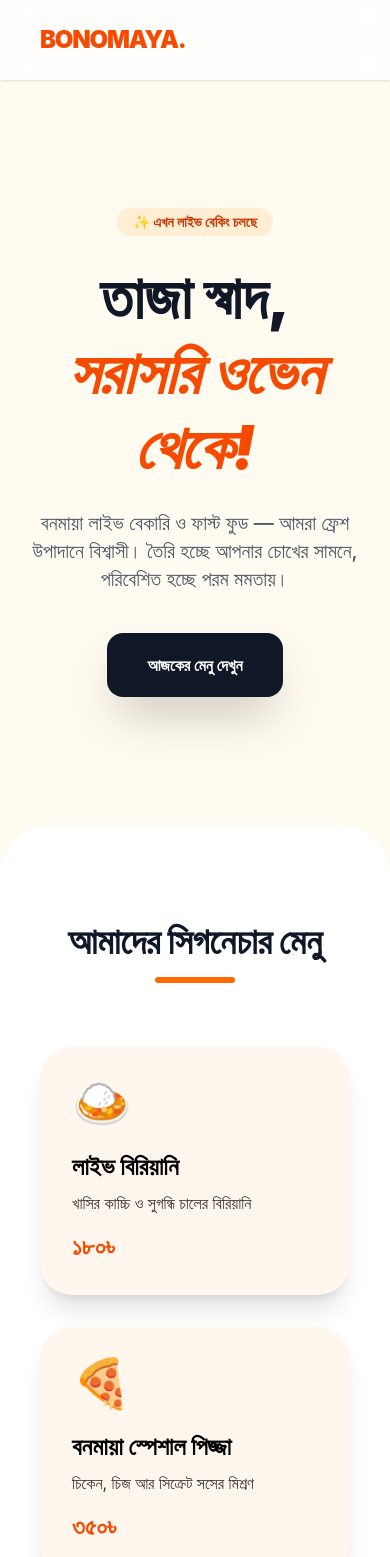
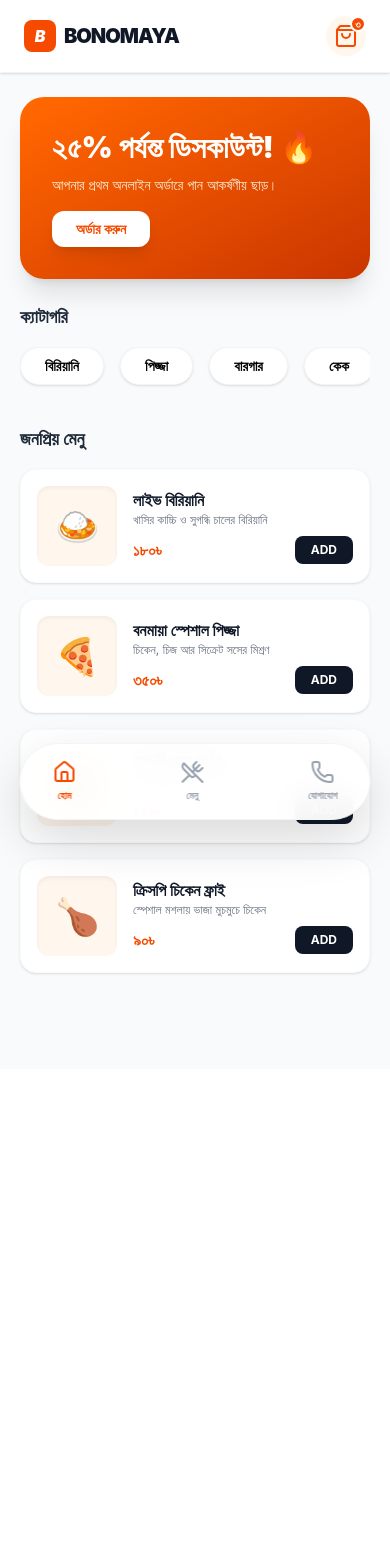
Before and after one commit to masumbillah-swe/bonomaya-official, a Next.js app: page / in a window 390 px wide. Shown: the top 1557 px of the page. After the commit the page ends 1069 px from the top, so only its background shows below. Built offline with nearby package versions, Linux system fonts and the light colour scheme.

Commit message:
Added mobile app-style UI with lucide icons

```diff
--- a/app/page.tsx
+++ b/app/page.tsx
@@ -1,79 +1,88 @@
-import Image from "next/image";
+import { ShoppingBag, Home as HomeIcon, Phone, UtensilsCrossed } from "lucide-react";
 
 export default function Home() {
   const menuItems = [
     { name: "লাইভ বিরিয়ানি", price: "১৮০৳", desc: "খাসির কাচ্চি ও সুগন্ধি চালের বিরিয়ানি", icon: "🍛" },
     { name: "বনমায়া স্পেশাল পিজ্জা", price: "৩৫০৳", desc: "চিকেন, চিজ আর সিক্রেট সসের মিশ্রণ", icon: "🍕" },
     { name: "বেকারি ফ্রেশ বার্গার", price: "১২০৳", desc: "আমাদের নিজের বানানো নরম বানে তৈরি", icon: "🍔" },
+    { name: "ক্রিসপি চিকেন ফ্রাই", price: "৯০৳", desc: "স্পেশাল মশলায় ভাজা মুচমুচে চিকেন", icon: "🍗" },
   ];
 
   return (
-    <main className="min-h-screen bg-[#FFFBF0]">
-      {/* Navigation */}
-      <nav className="flex justify-between items-center py-6 px-10 bg-white/80 backdrop-blur-md sticky top-0 z-50 shadow-sm">
-        <div className="text-2xl font-black text-orange-600 tracking-tighter">BONOMAYA.</div>
-        <div className="hidden md:flex space-x-8 font-bold text-gray-700">
-          <a href="#menu" className="hover:text-orange-600">মেনু</a>
-          <a href="#about" className="hover:text-orange-600">আমাদের গল্প</a>
-          <a href="tel:017XXXXXXXX" className="bg-orange-600 text-white px-6 py-2 rounded-full hover:bg-orange-700 transition shadow-lg">কল করুন</a>
+    <main className="min-h-screen bg-gray-50 pb-24">
+      {/* App Header */}
+      <header className="sticky top-0 z-50 bg-white/90 backdrop-blur-md px-6 py-4 flex justify-between items-center border-b border-gray-100 shadow-sm">
+        <div className="flex items-center gap-2">
+          <div className="w-8 h-8 bg-orange-600 rounded-lg flex items-center justify-center text-white font-black italic">B</div>
+          <span className="text-xl font-black text-gray-900 tracking-tighter uppercase">Bonomaya</span>
         </div>
-      </nav>
+        <button className="relative p-2 bg-orange-50 rounded-full text-orange-600">
+          <ShoppingBag size={24} />
+          <span className="absolute top-0 right-0 w-4 h-4 bg-orange-600 text-white text-[10px] flex items-center justify-center rounded-full border-2 border-white font-bold">৩</span>
+        </button>
+      </header>
 
-      {/* Hero Section */}
-      <section className="flex flex-col items-center justify-center text-center py-32 px-4">
-        <div className="bg-orange-100 text-orange-700 px-4 py-1 rounded-full text-sm font-bold mb-6">✨ এখন লাইভ বেকিং চলছে</div>
-        <h1 className="text-6xl md:text-8xl font-black text-gray-900 mb-6 leading-tight">
-          তাজা স্বাদ, <br/><span className="text-orange-600 italic">সরাসরি ওভেন থেকে!</span>
-        </h1>
-        <p className="text-xl text-gray-600 max-w-2xl mb-10 font-medium">
-          বনমায়া লাইভ বেকারি ও ফাস্ট ফুড — আমরা ফ্রেশ উপাদানে বিশ্বাসী।
-          তৈরি হচ্ছে আপনার চোখের সামনে, পরিবেশিত হচ্ছে পরম মমতায়।
-        </p>
-        <div className="flex gap-4">
-          <a href="#menu" className="bg-gray-900 text-white px-10 py-5 rounded-2xl font-bold hover:scale-105 transition shadow-2xl">
-            আজকের মেনু দেখুন
-          </a>
+      {/* Hero / Promo Slider Style */}
+      <section className="px-5 py-6">
+        <div className="relative overflow-hidden bg-gradient-to-br from-orange-500 to-orange-700 rounded-3xl p-8 text-white shadow-xl">
+          <div className="relative z-10">
+            <h2 className="text-3xl font-black mb-2 leading-tight">২৫% পর্যন্ত ডিসকাউন্ট! 🔥</h2>
+            <p className="text-orange-100 text-sm mb-4">আপনার প্রথম অনলাইন অর্ডারে পান আকর্ষণীয় ছাড়।</p>
+            <button className="bg-white text-orange-600 px-6 py-2 rounded-xl font-bold text-sm shadow-lg">অর্ডার করুন</button>
+          </div>
+          <div className="absolute -right-4 -bottom-4 opacity-20 scale-150 transform rotate-12">🍔</div>
         </div>
       </section>
 
-      {/* Menu Section */}
-      <section id="menu" className="py-24 px-10 bg-white rounded-[50px]">
-        <div className="max-w-6xl mx-auto">
-          <div className="text-center mb-16">
-            <h2 className="text-4xl font-black text-gray-900">আমাদের সিগনেচার মেনু</h2>
-            <div className="h-1.5 w-20 bg-orange-500 mx-auto mt-4 rounded-full"></div>
-          </div>
-
-          <div className="grid grid-cols-1 md:grid-cols-3 gap-8">
-            {menuItems.map((item, index) => (
-              <div key={index} className="group p-8 bg-orange-50 rounded-[32px] hover:bg-orange-600 hover:text-white transition-all duration-500 cursor-pointer shadow-xl hover:-translate-y-2">
-                <div className="text-5xl mb-6 group-hover:scale-110 transition-transform">{item.icon}</div>
-                <h3 className="text-2xl font-bold mb-2">{item.name}</h3>
-                <p className="opacity-80 mb-4">{item.desc}</p>
-                <div className="text-2xl font-black text-orange-600 group-hover:text-white">{item.price}</div>
-              </div>
-            ))}
-          </div>
+      {/* Categories / Quick Actions */}
+      <section className="px-5 mb-8">
+        <h3 className="text-lg font-bold text-gray-800 mb-4">ক্যাটাগরি</h3>
+        <div className="flex gap-4 overflow-x-auto pb-2 no-scrollbar">
+          {['বিরিয়ানি', 'পিজ্জা', 'বারগার', 'কেক', 'জুস'].map((cat) => (
+            <button key={cat} className="flex-shrink-0 px-6 py-2 bg-white border border-gray-100 rounded-full shadow-sm text-sm font-semibold hover:bg-orange-600 hover:text-white transition-all">
+              {cat}
+            </button>
+          ))}
         </div>
       </section>
 
-      {/* About Section */}
-      <section id="about" className="py-24 px-10 text-center bg-orange-600 text-white">
-        <h2 className="text-4xl font-black mb-8">বনমায়ার পথচলা</h2>
-        <p className="max-w-3xl mx-auto text-xl opacity-90 leading-relaxed font-medium">
-          সাভারের বুকে বনমায়া শুধু একটি বেকারি নয়, এটি একটি আবেগ।
-          আপনার সকালের নাস্তা থেকে শুরু করে রাতের ডিনার — সবখানে আমরা আছি সেরা স্বাদ নিয়ে।
-        </p>
+      {/* Menu List - Card Style */}
+      <section className="px-5" id="menu">
+        <h3 className="text-lg font-bold text-gray-800 mb-4">জনপ্রিয় মেনু</h3>
+        <div className="space-y-4">
+          {menuItems.map((item, index) => (
+            <div key={index} className="bg-white p-4 rounded-2xl flex items-center gap-4 shadow-sm border border-gray-50 active:scale-95 transition-transform cursor-pointer">
+              <div className="w-20 h-20 bg-orange-50 rounded-xl flex items-center justify-center text-4xl shadow-inner">
+                {item.icon}
+              </div>
+              <div className="flex-1">
+                <h4 className="font-bold text-gray-900">{item.name}</h4>
+                <p className="text-xs text-gray-500 line-clamp-1">{item.desc}</p>
+                <div className="flex justify-between items-center mt-2">
+                  <span className="text-orange-600 font-black">{item.price}</span>
+                  <button className="bg-gray-900 text-white text-xs px-4 py-1.5 rounded-lg font-bold uppercase">Add</button>
+                </div>
+              </div>
+            </div>
+          ))}
+        </div>
       </section>
 
-      {/* Footer */}
-      <footer className="bg-gray-900 text-white py-12 text-center">
-        <div className="mb-6 text-2xl font-bold">BONOMAYA</div>
-        <p className="text-gray-400">সাভার, ঢাকা | ফোন: ০১৭XXXXXXXX</p>
-        <div className="mt-8 pt-8 border-t border-gray-800 text-gray-500 text-sm">
-          © 2026 Bonomaya Official Site | Developed by Masum Billah (SWE)
-        </div>
-      </footer>
+      {/* Bottom Navigation Bar (App Like) */}
+      <nav className="fixed bottom-6 left-1/2 -translate-x-1/2 w-[90%] max-w-md bg-white/95 backdrop-blur-lg border border-gray-100 shadow-[0_20px_50px_rgba(0,0,0,0.15)] rounded-full px-8 py-4 flex justify-between items-center z-[100]">
+        <button className="flex flex-col items-center gap-1 text-orange-600">
+          <HomeIcon size={24} />
+          <span className="text-[10px] font-bold">হোম</span>
+        </button>
+        <button className="flex flex-col items-center gap-1 text-gray-400">
+          <UtensilsCrossed size={24} />
+          <span className="text-[10px] font-bold">মেনু</span>
+        </button>
+        <a href="https://wa.me/88017XXXXXXXX" className="flex flex-col items-center gap-1 text-gray-400">
+          <Phone size={24} />
+          <span className="text-[10px] font-bold">যোগাযোগ</span>
+        </a>
+      </nav>
     </main>
   );
 }
--- a/package.json
+++ b/package.json
@@ -9,6 +9,7 @@
     "lint": "eslint"
   },
   "dependencies": {
+    "lucide-react": "^0.577.0",
     "next": "16.1.6",
     "react": "19.2.3",
     "react-dom": "19.2.3"
```
Also changed, not shown: 1 other file (tests, documents, lock files or other folders).
